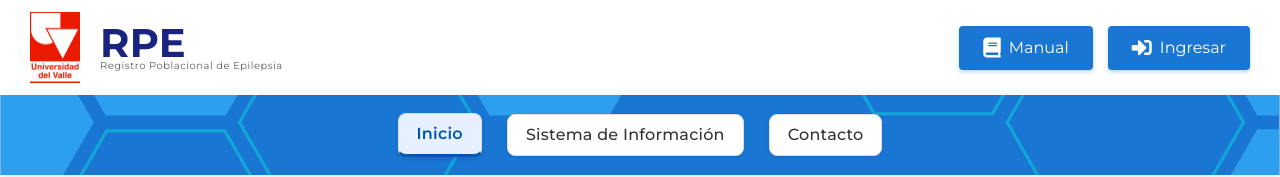
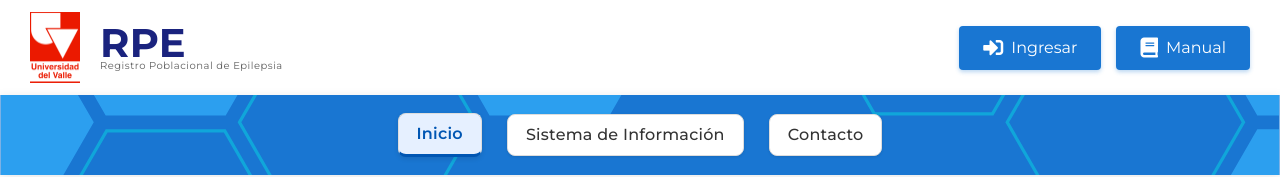
Before and after one commit to mayra-Sanchez/RegistroPoblacionalEpilepsia, an Angular app: page / in a window 1280 px wide. Shown: the top 177 px of the page. Built offline with nearby package versions, Linux system fonts and the light colour scheme.

Commit message:
ajustes manual

```diff
--- a/src/app/manual/manual.component.ts
+++ b/src/app/manual/manual.component.ts
@@ -42,7 +42,7 @@ export class ManualComponent {
         "Este sistema permite a los profesionales de la salud registrar, monitorear y analizar datos clínicos de manera segura y eficiente.",
         "El manual proporciona guías completas para el uso de todas las funcionalidades del sistema."
       ],
-      videoUrl: "https://www.youtube.com/embed/ejemplo_intro",
+      videoUrl: "https://www.youtube.com/embed/-EhGpD57jI0",
       tips: [
         "Utiliza el buscador para encontrar rápidamente temas específicos.",
         "Puedes navegar entre secciones con las flechas del teclado (← →)."
@@ -51,7 +51,8 @@ export class ManualComponent {
         "Todos los datos ingresados en el sistema están protegidos por las normas de confidencialidad médica.",
         "Es responsabilidad del usuario mantener sus credenciales de acceso seguras."
       ]
-    },
+    }
+    ,
     {
       title: "Registro de Usuarios, Capas y Variables",
       subtitle: "Solicitudes de creación en el sistema",
@@ -88,7 +89,7 @@ export class ManualComponent {
         "Después de 15 minutos de inactividad, el sistema cierra sesión automáticamente por seguridad.",
         "En caso de olvidar la contraseña, se puede solicitar un enlace de recuperación al correo electrónico registrado."
       ],
-      videoUrl: "https://www.youtube.com/embed/ejemplo_login",
+      videoUrl: "https://www.youtube.com/embed/MkVb9yZSgTU",
       tips: [
         "Utiliza contraseñas seguras con letras, números y símbolos.",
         "No compartas tu usuario con otros miembros del equipo."
@@ -97,7 +98,8 @@ export class ManualComponent {
         "El acceso está basado en roles. Asegúrate de tener los permisos correctos antes de realizar acciones críticas.",
         "El sistema registra el historial de accesos y acciones para auditoría."
       ]
-    },
+    }
+    ,
     {
       title: "Rol Administrador",
       subtitle: "Gestión del Sistema RPE",
@@ -116,7 +118,7 @@ export class ManualComponent {
         "Configuración de alertas y notificaciones automáticas.",
         "Gestión de capas de investigación y permisos asociados."
       ],
-      videoUrl: "https://www.youtube.com/embed/admin_demo",
+      videoUrl: "https://www.youtube.com/embed/2LanMirMx60",
       helpImage: "../../assets/manual/administrador.png",
       imageCaption: "Figura 1. Vista del panel de administración",
       tips: [
@@ -127,7 +129,8 @@ export class ManualComponent {
         "El administrador tiene acceso a toda la información del sistema.",
         "Los cambios en la configuración pueden afectar el funcionamiento global del sistema."
       ]
-    },
+    }
+    ,
     {
       title: "Gestión de Capas de Investigación",
       subtitle: "Administración de grupos de análisis",
@@ -217,7 +220,7 @@ export class ManualComponent {
         "Cómo generar certificados médicos",
         "Cómo exportar datos para referencias"
       ],
-      videoUrl: "https://www.youtube.com/embed/doctor_demo",
+      videoUrl: "https://www.youtube.com/embed/pfV6h0F5-Vg",
       helpImage: "../../assets/manual/doctor.png",
       imageCaption: "Figura 3. Formulario de registro clínico",
       tips: [
@@ -248,7 +251,7 @@ export class ManualComponent {
         "Cómo exportar datos cumpliendo con protocolos de anonimización",
         "Cómo colaborar con otros investigadores"
       ],
-      videoUrl: "https://www.youtube.com/embed/researcher_demo",
+      videoUrl: "https://www.youtube.com/embed/hczG_Yim9xM",
       helpImage: "../../assets/manual/investigador.png",
       imageCaption: "Figura 4. Panel de análisis de investigación",
       tips: [
--- a/src/app/shared/components/header/header.component.css
+++ b/src/app/shared/components/header/header.component.css
@@ -83,6 +83,32 @@ button.ingresar:hover {
 }
 
 button.ingresar i {
+  font-size: 1.25rem;
+}
+
+/* Botón principal */
+button.manual {
+  background-color: #1976d2;
+  color: white;
+  border: none;
+  padding: 12px 24px;
+  border-radius: 4px;
+  cursor: pointer;
+  font-size: 1rem;
+  display: flex;
+  align-items: center;
+  gap: 8px;
+  transition: all 0.2s ease;
+  box-shadow: 0 2px 4px rgba(25, 118, 210, 0.3);
+}
+
+button.manual:hover {
+  background-color: #1565c0;
+  transform: translateY(-1px);
+  box-shadow: 0 4px 8px rgba(25, 118, 210, 0.3);
+}
+
+button.manual i {
   font-size: 1.25rem;
 }
 
--- a/src/app/shared/components/header/header.component.html
+++ b/src/app/shared/components/header/header.component.html
@@ -8,16 +8,17 @@
   </div>
 
   <div class="nav-buttons">
-    <!-- Botón de Manual visible siempre -->
-    <button class="ingresar" *ngIf="!isLoggedIn" (click)="openModal('manual')">
-      <i class="fa fa-book"></i>
-      Manual
-    </button>
 
     <!-- Si el usuario NO está autenticado, mostrar botón de Ingresar -->
     <button class="ingresar" *ngIf="!isLoggedIn" (click)="openModal('login')">
       <i class="fa fa-sign-in-alt"></i>
       Ingresar
+    </button>
+
+    <!-- Botón de Manual visible siempre -->
+    <button class="manual" *ngIf="!isLoggedIn" (click)="openModal('manual')">
+      <i class="fa fa-book"></i>
+      Manual
     </button>
 
     <!-- Si el usuario está autenticado, mostrar el usuario y ajustes -->
```
